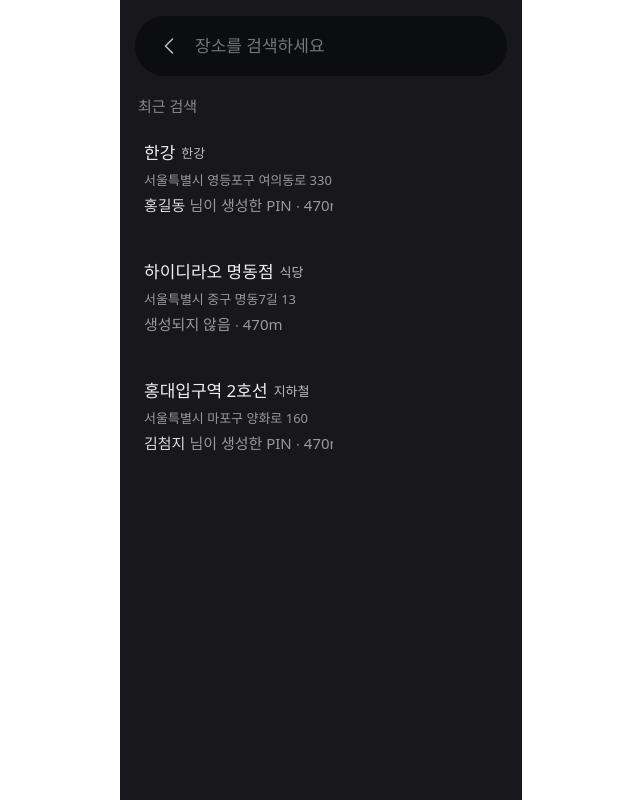
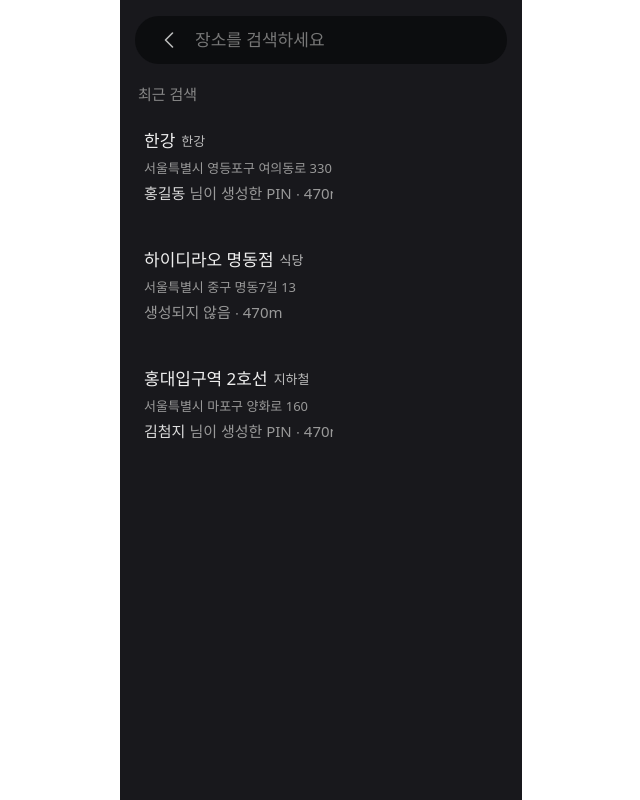
Before and after one commit to UMC10th-PLIMAP/plimap-web, a React (Vite) app: page /app/pin/search in a window 1280 px wide. Shown: the whole page, without its empty margins (319-959 px from the left). Built offline with nearby package versions, Linux system fonts and the light colour scheme; no server answers; a web font is replaced by a local one.

Commit message:
chore: clean up styles for the search input

```diff
--- a/src/components/ui/SearchInput.tsx
+++ b/src/components/ui/SearchInput.tsx
@@ -11,8 +11,23 @@ const searchInputVariants = cva(
   {
     variants: {
       variant: {
-        map: 'h-[60px] gap-3 bg-pli-black-100 px-5 text-grayscale-300 backdrop-blur-[1.95px]',
+        map: 'h-12 gap-3 bg-pli-black-100 px-5 py-2.5 backdrop-blur-[1.95px]',
         song: 'h-10 gap-2 bg-pli-black-75 px-4 body-15-r',
+      },
+    },
+    defaultVariants: {
+      variant: 'map',
+    },
+  },
+);
+
+const searchInputFieldVariants = cva(
+  'flex-1 outline-none [&::-webkit-search-cancel-button]:hidden [&::-webkit-search-decoration]:hidden [&::-ms-clear]:hidden',
+  {
+    variants: {
+      variant: {
+        map: 'body-17-m text-grayscale-300 placeholder:text-grayscale-700 placeholder-shown:body-17-r placeholder-shown:text-grayscale-700',
+        song: '',
       },
     },
     defaultVariants: {
@@ -48,10 +63,8 @@ const SearchInput = React.forwardRef<HTMLInputElement, SearchInputProps>(
     const [internalValue, setInternalValue] = React.useState(defaultValue?.toString() ?? '');
     const isControlled = value !== undefined;
     const currentValue = isControlled ? String(value) : internalValue;
-    const hasValue = currentValue.length > 0;
-
     const showBackArrow = variant === 'map' && leadingIcon === 'back';
-    const showClearButton = hasValue;
+    const showClearButton = currentValue.length > 0;
 
     const handleChange = (event: React.ChangeEvent<HTMLInputElement>) => {
       if (!isControlled) {
@@ -95,15 +108,7 @@ const SearchInput = React.forwardRef<HTMLInputElement, SearchInputProps>(
           type="search"
           value={currentValue}
           onChange={handleChange}
-          className={cn(
-            'flex-1 outline-none ',
-            '[&::-webkit-search-cancel-button]:hidden [&::-webkit-search-decoration]:hidden [&::-ms-clear]:hidden',
-            variant === 'map' &&
-              (hasValue
-                ? 'body-17-m text-grayscale-300'
-                : 'body-17-r text-grayscale-700 placeholder:text-grayscale-700'),
-            className,
-          )}
+          className={cn(searchInputFieldVariants({ variant }), className)}
           {...props}
         />
         {showClearButton ? (
```
